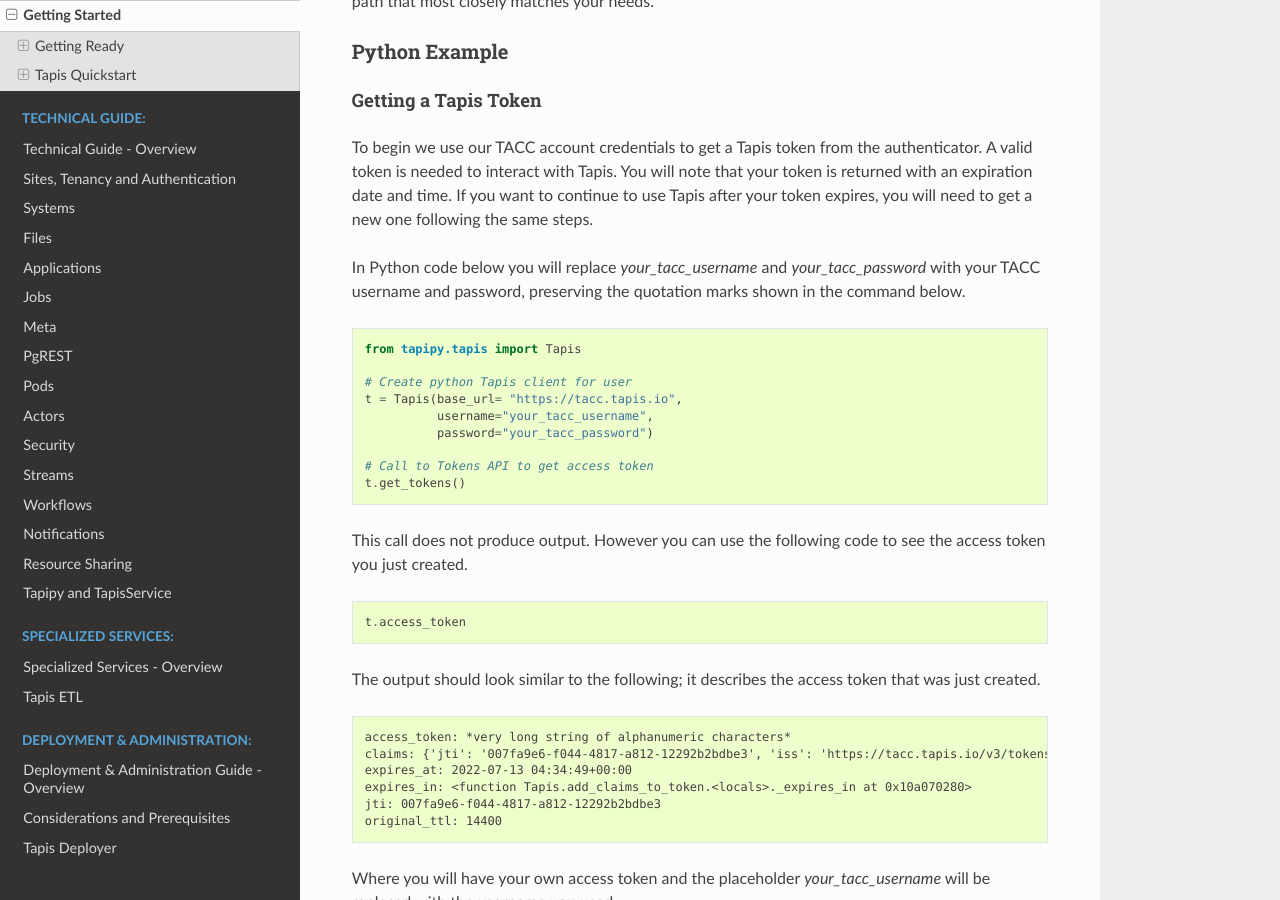
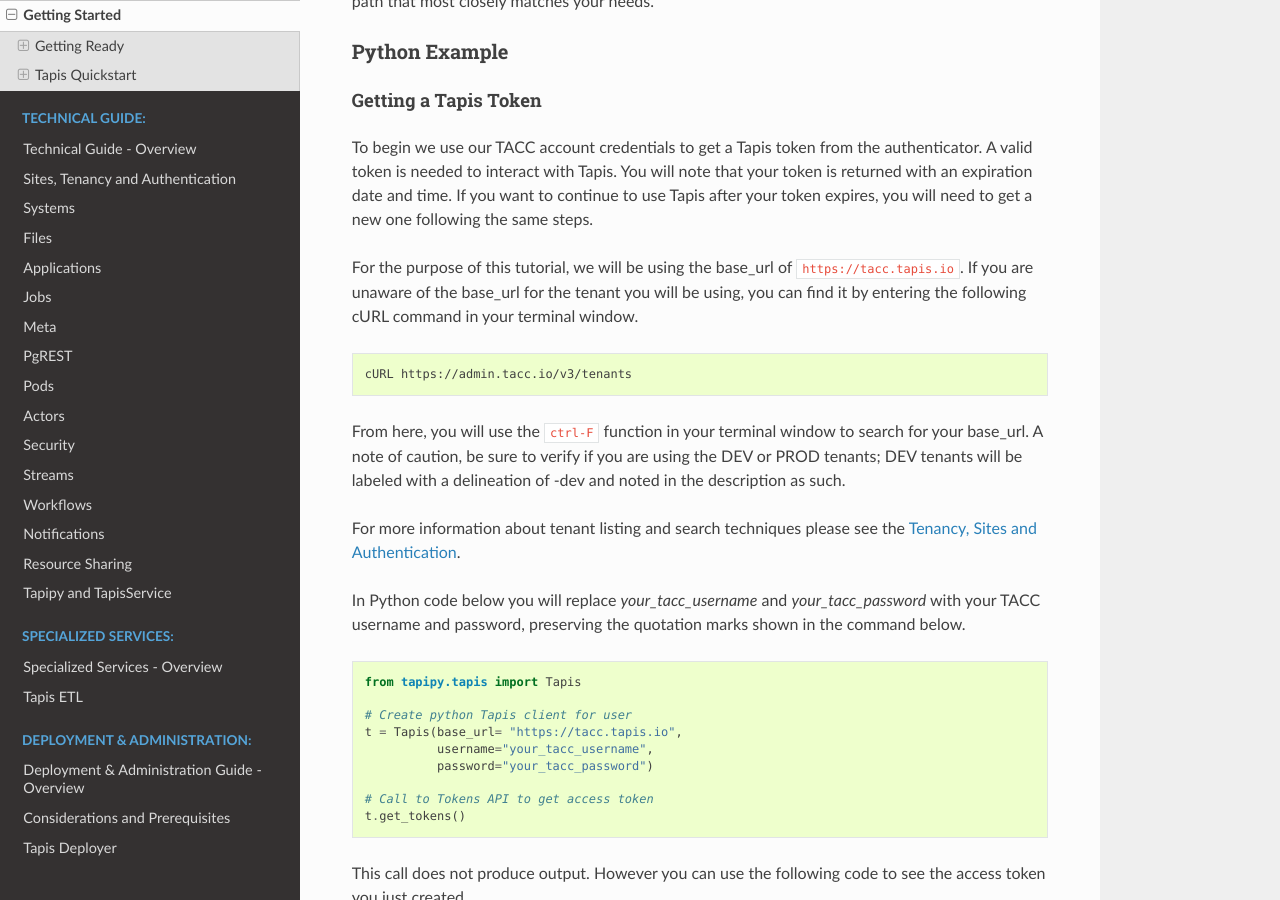
Before and after one commit to tapis-project/documentation, a Sphinx documentation site: the page built from source/getting-started/index.rst, in a window 1280 px wide and 900 px high, scrolled down 1609 px. Built offline with Sphinx 7.4.7 and the Read the Docs theme 2.0.0, drawn with Linux system fonts in a browser that asks for light colours.

Commit message:
display curl command to retrieve list of tenants and where to find more information about listing and search techniques.

```diff
--- a/source/getting-started/index.rst
+++ b/source/getting-started/index.rst
@@ -59,6 +59,18 @@
 to interact with Tapis. You will note that your token is returned with an expiration date and time. If
 you want to continue to use Tapis after your token expires, you will need to get a new one following the same
 steps.
+
+For the purpose of this tutorial, we will be using the base_url of ``https://tacc.tapis.io``.
+If you are unaware of the base_url for the tenant you will be using, you can find it by entering the following cURL command in your terminal window.
+
+.. code-block:: text
+
+    cURL https://admin.tacc.io/v3/tenants
+
+From here, you will use the ``ctrl-F`` function in your terminal window to search for your base_url.
+A note of caution, be sure to verify if you are using the DEV or PROD tenants; DEV tenants will be labeled with a delineation of -dev and noted in the description as such.
+
+For more information about tenant listing and search techniques please see the `Tenancy, Sites and Authentication <https://tapis.readthedocs.io/en/latest/technical/authentication.html>`_.
 
 In Python code below you will replace *your_tacc_username* and *your_tacc_password* with your TACC username and password, preserving the quotation marks shown in the command below.
 
```
